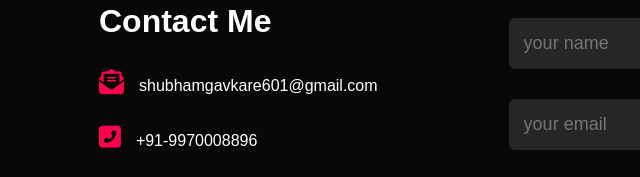
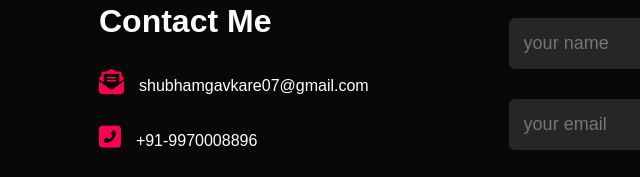
Before and after one commit to GavkareShubham/Pfo, a plain HTML site: page index.html in a window 1280 px wide. Shown: the part 2671-2848 px from the top of the page, 29-669 px from the left. Drawn offline with Linux system fonts and the light colour scheme.

Commit message:
Update index.html

```diff
--- a/index.html
+++ b/index.html
@@ -140,7 +140,7 @@
         <div class="row">
             <div class="contact-left">
                 <h1 class="sub-title">Contact Me</h1>
-                <p ><i class="fas fa-envelope-open-text"></i>shubhamgavkare601@gmail.com</p>
+                <p ><i class="fas fa-envelope-open-text"></i>shubhamgavkare07@gmail.com</p>
                 <p><i class="fas fa-phone-square-alt"></i>+91-9970008896</p>
                 <div class="social-icons">
                     <a href="http://facebook.com/shubham.gavkare.3"><i class="fab fa-facebook"></i></a>
```
